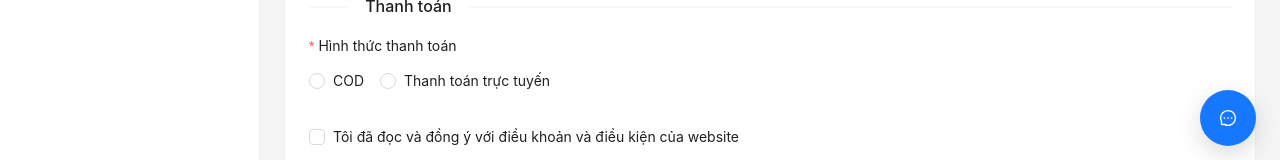
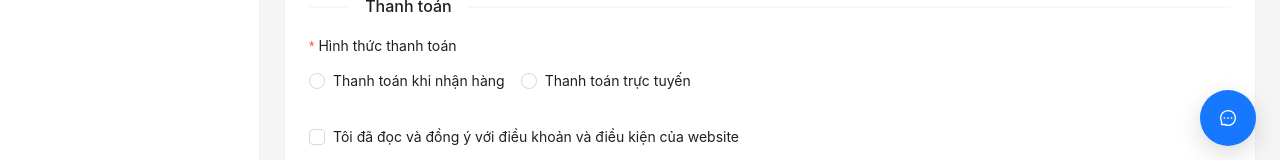
Before and after one commit to ngocline-04/ecommerce-ht, a React (Vite) app: page /cart in a window 1280 px wide. Shown: the part 630-790 px from the top of the page. Built offline with nearby package versions, Linux system fonts and the light colour scheme; no server answers; the database is empty; sample sign-in values are in the browser's storage.

Commit message:
thay đổi tên thanh toán

```diff
--- a/src/page/cart-page/index.tsx
+++ b/src/page/cart-page/index.tsx
@@ -964,7 +964,7 @@ const Component = () => {
       width: 180,
       render: (_: unknown, record: OrderDoc) => (
         <div>
-          <div>{record.typePayment === "COD" ? "COD" : "Chuyển khoản"}</div>
+          <div>{record.typePayment === "COD" ? "Thanh toán khi nhận hàng" : "Chuyển khoản"}</div>
           <div className="text-12 text-color-700">
             {renderPaymentStatusText(record.statusPayment as any)}
           </div>
@@ -1094,7 +1094,7 @@ const Component = () => {
                         ]}
                       >
                         <Radio.Group>
-                          <Radio value="COD">COD</Radio>
+                          <Radio value="COD">Thanh toán khi nhận hàng</Radio>
                           <Radio value="BANK_TRANSFER">
                             Thanh toán trực tuyến
                           </Radio>
```
